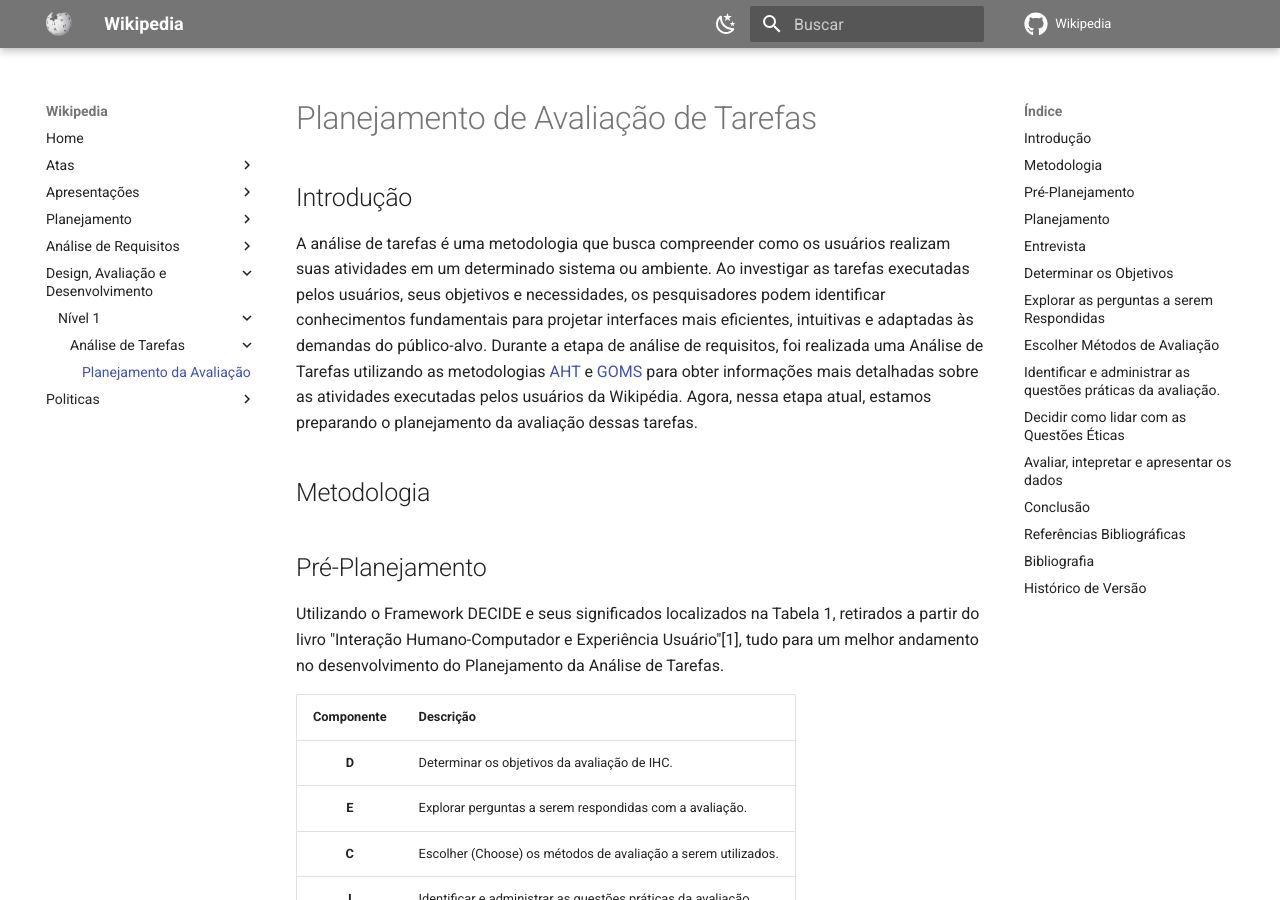
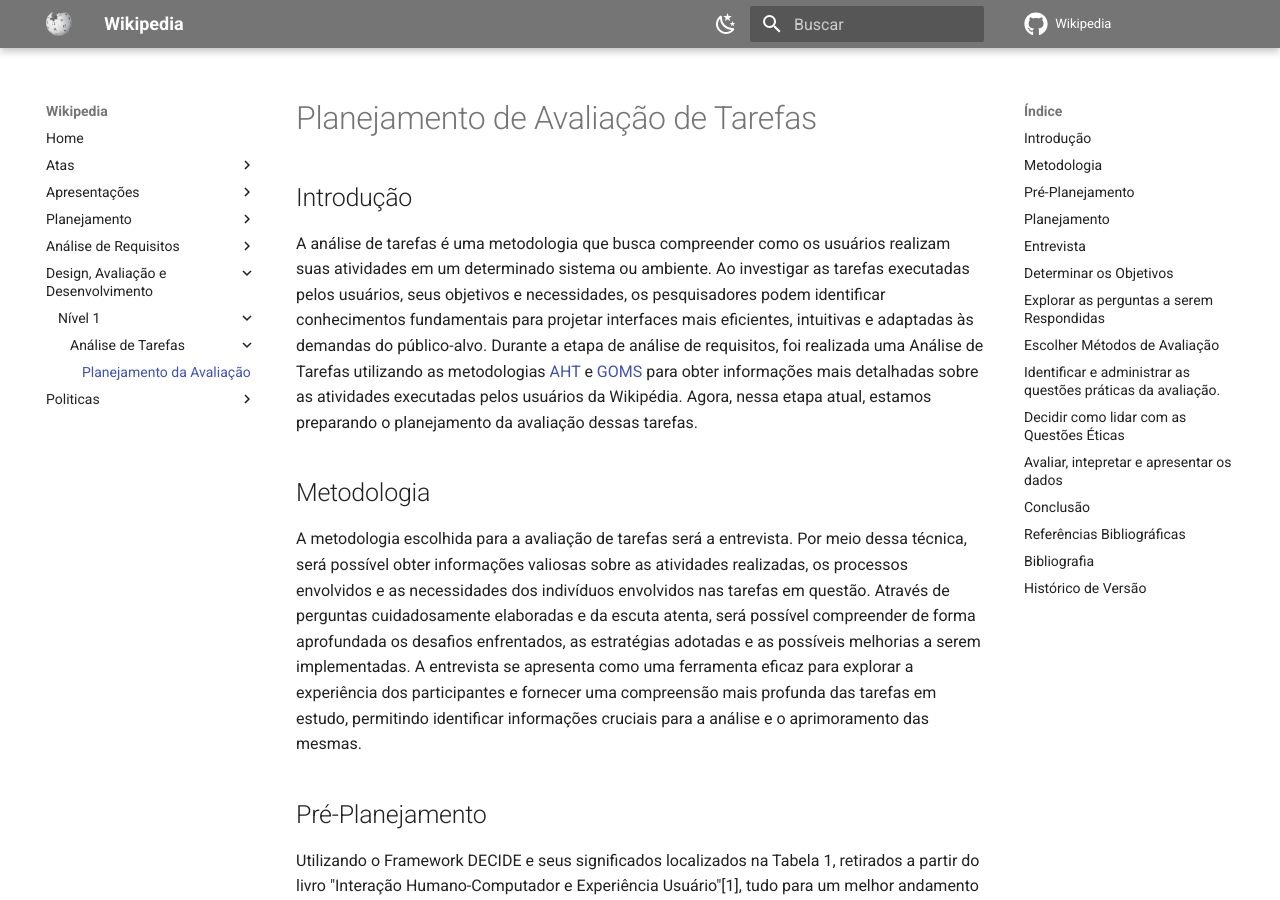
Before and after one commit to Interacao-Humano-Computador/2023.1-Wikipedia, an MkDocs documentation site: the page built from docs/design-avaliacao-desenvolvimento/nivel1/analiseDeTarefas/planejamentoDaAvaliacaoTarefas.md, in a window 1280 px wide and 900 px high. Built offline with MkDocs 1.6.1 and Material for MkDocs 9.7.7, drawn with Linux system fonts in a browser that asks for light colours; comment, search, counter and statistics services are not loaded.

Commit message:
adicionando metodologia
Co-authored-by: oo7gabriel <gabrielfsacademico@gmail.com>

```diff
--- a/docs/design-avaliacao-desenvolvimento/nivel1/analiseDeTarefas/planejamentoDaAvaliacaoTarefas.md
+++ b/docs/design-avaliacao-desenvolvimento/nivel1/analiseDeTarefas/planejamentoDaAvaliacaoTarefas.md
@@ -5,6 +5,8 @@
 A análise de tarefas é uma metodologia que busca compreender como os usuários realizam suas atividades em um determinado sistema ou ambiente. Ao investigar as tarefas executadas pelos usuários, seus objetivos e necessidades, os pesquisadores podem identificar conhecimentos fundamentais para projetar interfaces mais eficientes, intuitivas e adaptadas às demandas do público-alvo. Durante a etapa de análise de requisitos, foi realizada uma Análise de Tarefas utilizando as metodologias [AHT](../../../analise-de-requisitos/aht.md) e [GOMS](../../../analise-de-requisitos/goms.md) para obter informações mais detalhadas sobre as atividades executadas pelos usuários da Wikipédia. Agora, nessa etapa atual, estamos preparando o planejamento da avaliação dessas tarefas.
 
 ## Metodologia
+
+A metodologia escolhida para a avaliação de tarefas será a entrevista. Por meio dessa técnica, será possível obter informações valiosas sobre as atividades realizadas, os processos envolvidos e as necessidades dos indivíduos envolvidos nas tarefas em questão. Através de perguntas cuidadosamente elaboradas e da escuta atenta, será possível compreender de forma aprofundada os desafios enfrentados, as estratégias adotadas e as possíveis melhorias a serem implementadas. A entrevista se apresenta como uma ferramenta eficaz para explorar a experiência dos participantes e fornecer uma compreensão mais profunda das tarefas em estudo, permitindo identificar informações cruciais para a análise e o aprimoramento das mesmas.
 
 ## Pré-Planejamento
 
```
